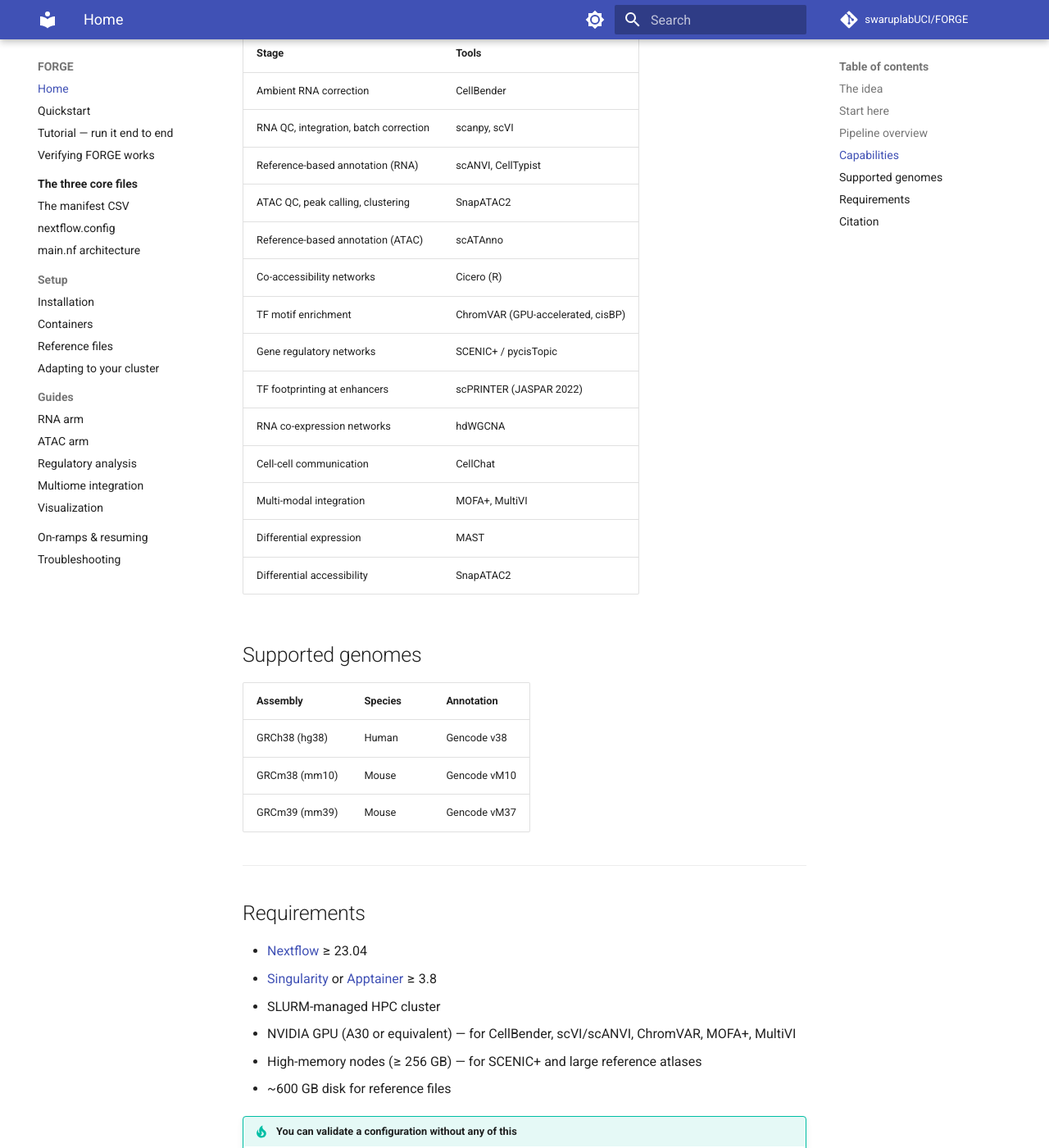
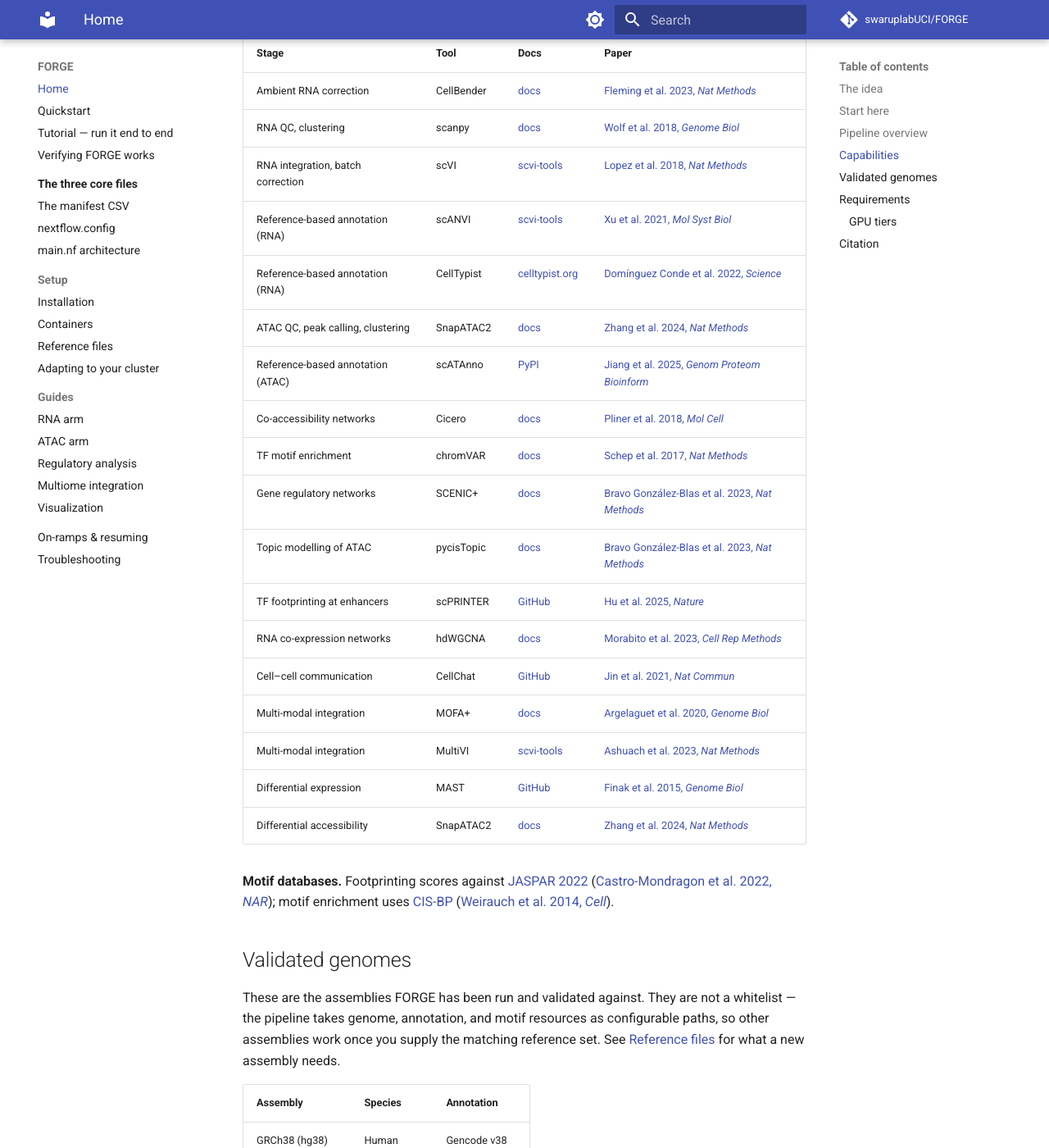
Before and after one commit to swaruplabUCI/FORGE, an MkDocs documentation site: the page built from docs/index.md, in a window 1280 px wide and 1400 px high, scrolled down 1764 px. Shown: the whole window at 82% size. Built offline with MkDocs 1.6.1 and Material for MkDocs 9.7.7, drawn with Linux system fonts in a browser that asks for light colours; comment, search, counter and statistics services are not loaded; some of the changed text lies outside the part shown.

Commit message:
DOCS: cite every tool, reframe GPU as optional, widen "supported" genomes
Four reviewer-facing corrections to the landing pages, all requested after
walking the published site as a stranger would.

Capabilities table now carries a documentation link and a paper for each of the
18 tools, plus the two motif databases (JASPAR 2022, CIS-BP). Previously it
named tools with no way to reach either their docs or their citation, which is
the first thing a reviewer looks for.

"Supported genomes" -> "Validated genomes". The old heading read as a whitelist.
FORGE takes genome, annotation and motif resources as configurable paths, so the
three assemblies listed are the ones we have run and validated, not the only ones
that work. Says so, and points at the reference docs for what a new assembly
needs.

GPU is now stated as OPTIONAL, which is how FORGE is actually marketed and what
the tutorial demonstrates -- 94 tasks, no GPU. The old text demanded "A30 or
equivalent" for six stages, which overstates the requirement badly enough to
turn away anyone without one. Replaced with a tier table read off the --gres
pins actually shipped in configs/resource_tiers/: A30-class is genuinely needed
only for TRAIN_SCVI/TRAIN_SCANVI; CELLBENDER, GPU_CHROMVAR, MOFA_INTEGRATE and
the MultiVI processes are V100-class (several already pin V100); the remaining
~100 processes have no GPU code path.

The GPU table is placed after the requirements list rather than nested inside a
bullet, because an indented table does not render as a table on GitHub.

Citation updated to the full title: "Flow Orchestrated Regulatory Genomics
Engine (FORGE): A Configurable Nextflow Pipeline for End-to-End snMultiome
Analysis".

```diff
--- a/docs/index.md
+++ b/docs/index.md
@@ -79,24 +79,40 @@
 
 ## Capabilities
 
-| Stage | Tools |
-|-------|-------|
-| Ambient RNA correction | CellBender |
-| RNA QC, integration, batch correction | scanpy, scVI |
-| Reference-based annotation (RNA) | scANVI, CellTypist |
-| ATAC QC, peak calling, clustering | SnapATAC2 |
-| Reference-based annotation (ATAC) | scATAnno |
-| Co-accessibility networks | Cicero (R) |
-| TF motif enrichment | ChromVAR (GPU-accelerated, cisBP) |
-| Gene regulatory networks | SCENIC+ / pycisTopic |
-| TF footprinting at enhancers | scPRINTER (JASPAR 2022) |
-| RNA co-expression networks | hdWGCNA |
-| Cell-cell communication | CellChat |
-| Multi-modal integration | MOFA+, MultiVI |
-| Differential expression | MAST |
-| Differential accessibility | SnapATAC2 |
+| Stage | Tool | Docs | Paper |
+|-------|------|------|-------|
+| Ambient RNA correction | CellBender | [docs](https://cellbender.readthedocs.io/) | [Fleming et al. 2023, *Nat Methods*](https://doi.org/10.1038/s41592-023-01943-7) |
+| RNA QC, clustering | scanpy | [docs](https://scanpy.readthedocs.io/) | [Wolf et al. 2018, *Genome Biol*](https://doi.org/10.1186/s13059-017-1382-0) |
+| RNA integration, batch correction | scVI | [scvi-tools](https://docs.scvi-tools.org/) | [Lopez et al. 2018, *Nat Methods*](https://doi.org/10.1038/s41592-018-0229-2) |
+| Reference-based annotation (RNA) | scANVI | [scvi-tools](https://docs.scvi-tools.org/) | [Xu et al. 2021, *Mol Syst Biol*](https://doi.org/10.15252/msb.20209620) |
+| Reference-based annotation (RNA) | CellTypist | [celltypist.org](https://www.celltypist.org/) | [Domínguez Conde et al. 2022, *Science*](https://doi.org/10.1126/science.abl5197) |
+| ATAC QC, peak calling, clustering | SnapATAC2 | [docs](https://kzhang.org/SnapATAC2/) | [Zhang et al. 2024, *Nat Methods*](https://doi.org/10.1038/s41592-023-02139-8) |
+| Reference-based annotation (ATAC) | scATAnno | [PyPI](https://pypi.org/project/scATAnno/) | [Jiang et al. 2025, *Genom Proteom Bioinform*](https://doi.org/10.1093/gpbjnl/qzaf108) |
+| Co-accessibility networks | Cicero | [docs](https://cole-trapnell-lab.github.io/cicero-release/) | [Pliner et al. 2018, *Mol Cell*](https://doi.org/10.1016/j.molcel.2018.06.044) |
+| TF motif enrichment | chromVAR | [docs](https://greenleaflab.github.io/chromVAR/) | [Schep et al. 2017, *Nat Methods*](https://doi.org/10.1038/nmeth.4401) |
+| Gene regulatory networks | SCENIC+ | [docs](https://scenicplus.readthedocs.io/) | [Bravo González-Blas et al. 2023, *Nat Methods*](https://doi.org/10.1038/s41592-023-01938-4) |
+| Topic modelling of ATAC | pycisTopic | [docs](https://pycistopic.readthedocs.io/) | [Bravo González-Blas et al. 2023, *Nat Methods*](https://doi.org/10.1038/s41592-023-01938-4) |
+| TF footprinting at enhancers | scPRINTER | [GitHub](https://github.com/buenrostrolab/scPrinter) | [Hu et al. 2025, *Nature*](https://doi.org/10.1038/s41586-024-08443-4) |
+| RNA co-expression networks | hdWGCNA | [docs](https://smorabit.github.io/hdWGCNA/) | [Morabito et al. 2023, *Cell Rep Methods*](https://doi.org/10.1016/j.crmeth.2023.100498) |
+| Cell–cell communication | CellChat | [GitHub](https://github.com/jinworks/CellChat) | [Jin et al. 2021, *Nat Commun*](https://doi.org/10.1038/s41467-021-21246-9) |
+| Multi-modal integration | MOFA+ | [docs](https://biofam.github.io/MOFA2/) | [Argelaguet et al. 2020, *Genome Biol*](https://doi.org/10.1186/s13059-020-02015-1) |
+| Multi-modal integration | MultiVI | [scvi-tools](https://docs.scvi-tools.org/) | [Ashuach et al. 2023, *Nat Methods*](https://doi.org/10.1038/s41592-023-01909-9) |
+| Differential expression | MAST | [GitHub](https://github.com/RGLab/MAST) | [Finak et al. 2015, *Genome Biol*](https://doi.org/10.1186/s13059-015-0844-5) |
+| Differential accessibility | SnapATAC2 | [docs](https://kzhang.org/SnapATAC2/) | [Zhang et al. 2024, *Nat Methods*](https://doi.org/10.1038/s41592-023-02139-8) |
 
-## Supported genomes
+**Motif databases.** Footprinting scores against
+[JASPAR 2022](https://jaspar.elixir.no/)
+([Castro-Mondragon et al. 2022, *NAR*](https://doi.org/10.1093/nar/gkab1113));
+motif enrichment uses [CIS-BP](https://cisbp.ccbr.utoronto.ca/)
+([Weirauch et al. 2014, *Cell*](https://doi.org/10.1016/j.cell.2014.08.009)).
+
+## Validated genomes
+
+These are the assemblies FORGE has been run and validated against. They are not
+a whitelist — the pipeline takes genome, annotation, and motif resources as
+configurable paths, so other assemblies work once you supply the matching
+reference set. See [Reference files](setup/references.md) for what a new
+assembly needs.
 
 | Assembly | Species | Annotation |
 |----------|---------|------------|
@@ -111,9 +127,24 @@
 - [Nextflow](https://www.nextflow.io/) ≥ 23.04
 - [Singularity](https://sylabs.io/singularity/) or [Apptainer](https://apptainer.org/) ≥ 3.8
 - SLURM-managed HPC cluster
-- NVIDIA GPU (A30 or equivalent) — for CellBender, scVI/scANVI, ChromVAR, MOFA+, MultiVI
+- **GPU — optional.** FORGE runs CPU-only end to end. See the GPU tiers below.
 - High-memory nodes (≥ 256 GB) — for SCENIC+ and large reference atlases
 - ~600 GB disk for reference files
+
+### GPU tiers
+
+FORGE is CPU-only by default and no stage *requires* a GPU to produce results —
+the [tutorial](tutorial.md) completes the full 94-task pipeline without one. Where
+a GPU is available, these are the stages that use it:
+
+| Tier | Stages | Notes |
+|---|---|---|
+| **A30-class** (≥ 24 GB VRAM) | `TRAIN_SCVI`, `TRAIN_SCANVI` | The only genuine A30 requirement. Latent-space training on full atlases exhausts smaller cards. |
+| **V100-class** (16 GB VRAM) | `CELLBENDER`, `GPU_CHROMVAR`, `MULTIVI_*`, `MOFA_INTEGRATE` | Ample at these sizes; the shipped resource tiers already pin V100 for most MultiVI processes. |
+| **CPU-only** | everything else (~100 of ~108 processes) | No GPU code path at all. |
+
+Set `params.slurm_gpu_type` to whatever your site provides — see
+[Adapting to your cluster](setup/cluster.md) for the `--gres` syntax.
 
 !!! tip "You can validate a configuration without any of this"
     Pre-flight validation needs only Nextflow. See
@@ -123,7 +154,8 @@
 
 ## Citation
 
-> Solano LE, Swarup V, et al. FORGE: a Nextflow pipeline for end-to-end
-> single-cell multiomics analysis. *[manuscript in preparation]*, 2026.
+> Solano LE, Swarup V, et al. Flow Orchestrated Regulatory Genomics Engine
+> (FORGE): A Configurable Nextflow Pipeline for End-to-End snMultiome
+> Analysis. *[manuscript in preparation]*, 2026.
 
 Licensed BSD 3-Clause. Contact: Luis Enrique Solano · lesolano@uci.edu
```
Also changed, not shown: README.md (+52 -19 lines), docs/setup/install.md (+2 -2 lines), 1 other file.
